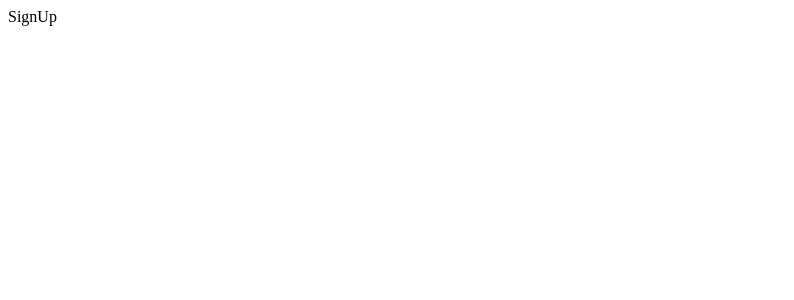
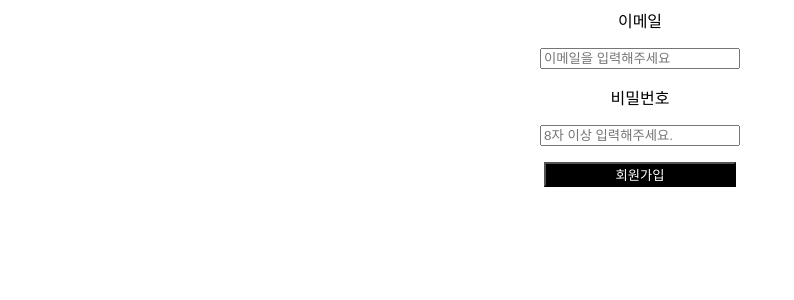
Before and after one commit to NamjunKim12/wanted-pre-onboarding-frontend, a React (Create React App) app: page /signUp in a window 1280 px wide. Shown: the top 300 px of the page, without its empty margins (0-794 px from the left). Built offline with nearby package versions, Linux system fonts and the light colour scheme.

Commit message:
style: signUp 페이지 html 마크업 구현

```diff
--- a/src/screen/@page/SignUp.jsx
+++ b/src/screen/@page/SignUp.jsx
@@ -1,7 +1,49 @@
 import React from 'react'
+import { Link } from 'react-router-dom'
 
 export default function SignUp() {
   return (
-    <div>SignUp</div>
+    <form style={{
+        display: 'flex',
+        flexDirection: 'column',
+        alignItems: 'center',
+    }}>
+    이메일
+    <input
+      data-testid="email-input"
+      placeholder='이메일을 입력해주세요'
+      onChange={()=>{}}
+      style= {{
+        marginTop: '1rem',
+        marginBottom: '1rem',
+        color: 'white',
+        width: '12rem',
+    }}
+    />
+    비밀번호
+    <input
+      type="password"
+      data-testid="password-input"
+      placeholder='8자 이상 입력해주세요.'
+      onChange={()=>{}}
+      style= {{
+        marginTop: '1rem',
+        color: 'white',
+        width: '12rem',
+    }}
+    />
+    <button
+      data-testid="signup-button"
+      onClick={()=>{}}
+      style= {{
+        backgroundColor: 'black',
+        marginTop: '1rem',
+        color: 'white',
+        width: '12rem',
+    }}
+    >
+      회원가입
+    </button>
+  </form>
   )
 }
```
